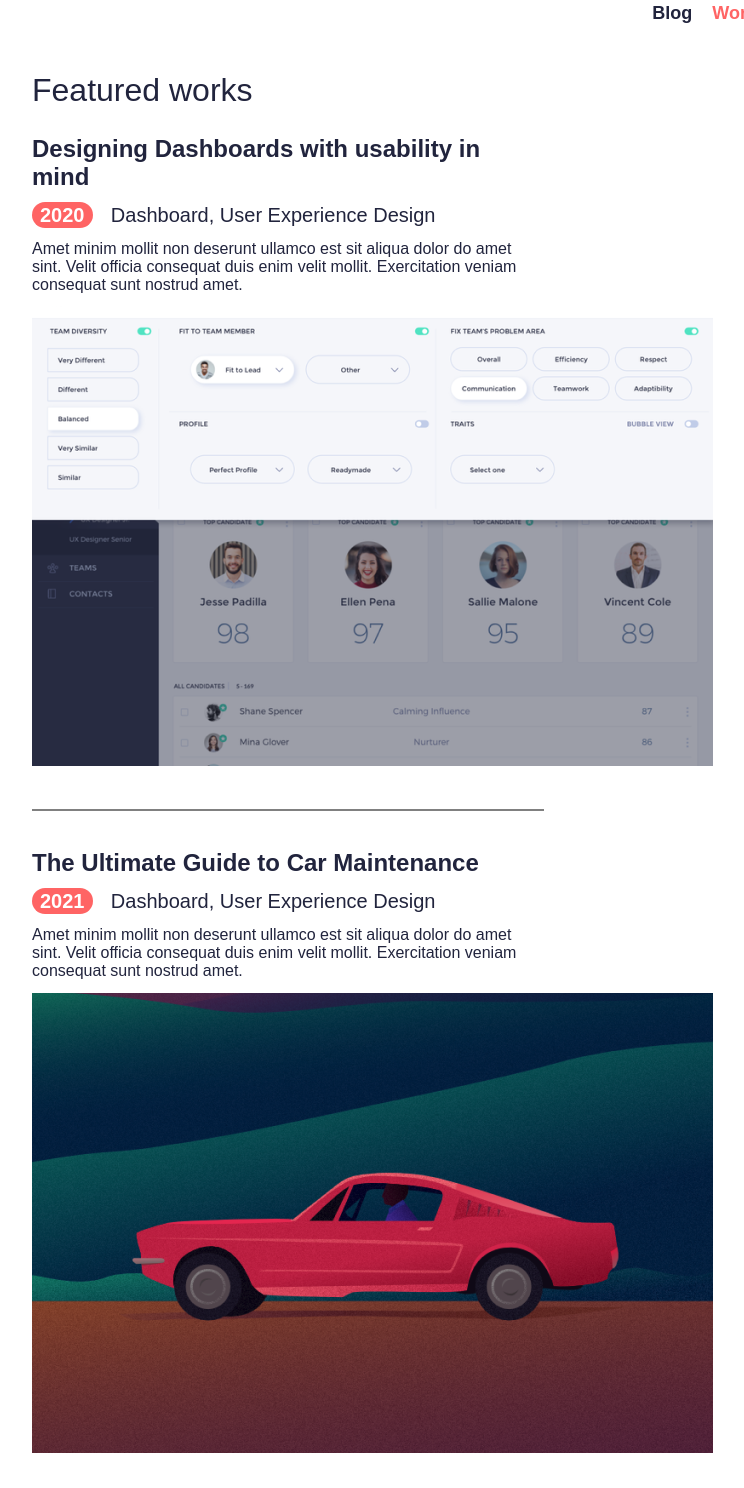
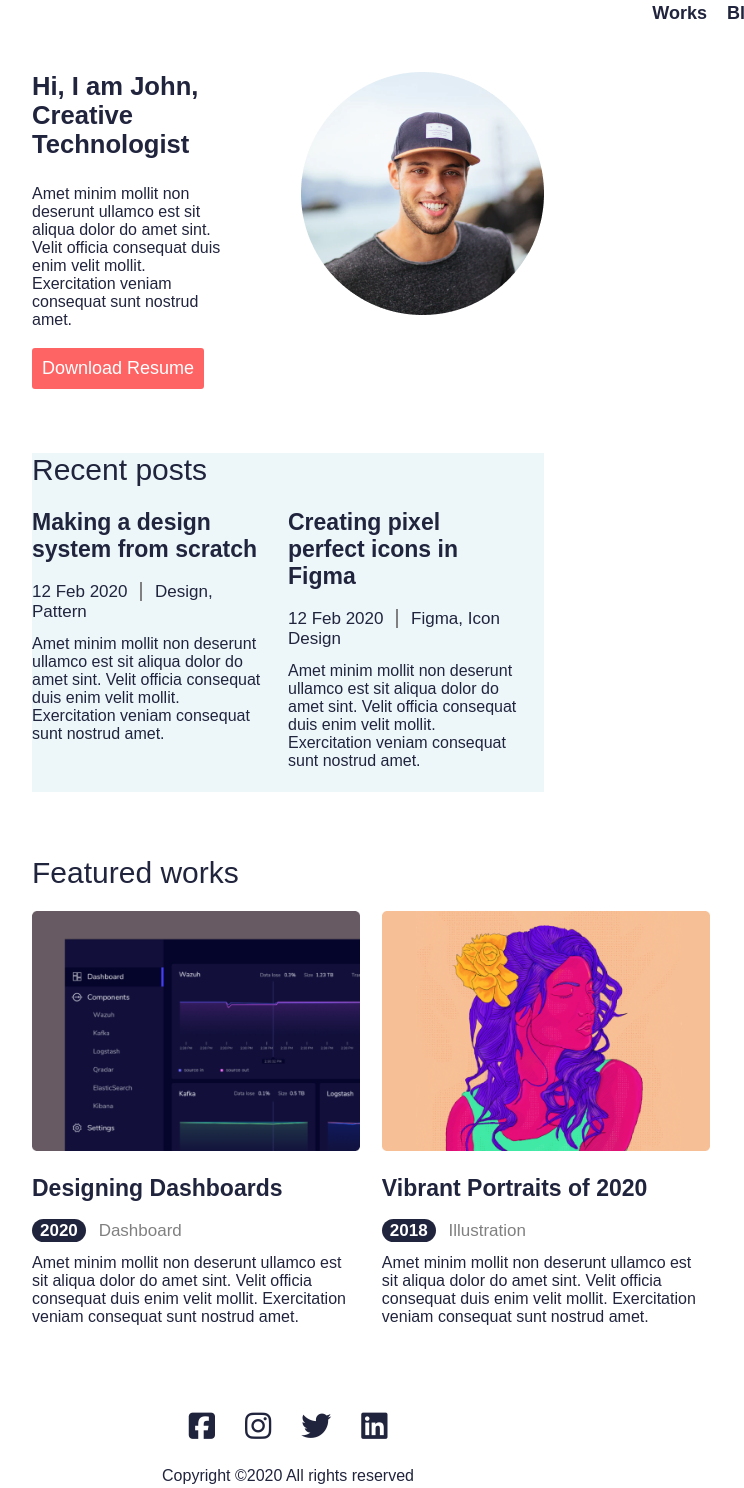
Before and after one commit to WILLIAMCHOR/Atividade-Portifolio, a plain HTML site: page index.html in a window 1280 px wide. Shown: the part 7-1495 px from the top of the page, without its empty margins (352-1096 px from the left). Drawn offline with Linux system fonts and the light colour scheme.

Commit message:
adicicaoDaPaginaHome

```diff
--- a/css/style.css
+++ b/css/style.css
@@ -41,7 +41,7 @@ header nav ul li .atual {
     color: #ff6464;
 }
 /*+=======================
-    Fornatação da página
+    Fornatação da Works
 =========================+*/
 .corpo {
     margin: 0vw 30vw 0vw 30vw;
@@ -77,7 +77,6 @@ footer {
 footer nav ul {
     display: flex;
     justify-content: center;
-    /* AAAAAAAAAAAAAAAAAAA */
 }
 footer nav ul li a span {
     font-size: 30px;
@@ -85,6 +84,119 @@ footer nav ul li a span {
     margin: 0 15px 2vw 15px;
 }
 
+/* ----------------------------------- Home ----------------------------------- */
+
+
+/*+=======================
+    Fornatação da Home
+=========================+*/
+
+.homeBody {
+    margin: 0vw 30vw 0vw 30vw;
+}
+.homeBody h1 {
+    font-size: 2vw;
+    margin: 0 0 2vw 0;
+}
+.topo {
+    display: flex;
+}
+.topo button {
+    padding: 10px;
+    border-radius: 3px;
+    background: #ff6464;
+    margin: 1.5vw 0 0 0;
+    color: white;
+    font-size: 18px;
+    transform: 1s;
+}
+.topo button:active {
+    padding: 10px;
+    border-radius: 3px;
+    background: #ff6464;
+    margin: 1.5vw 0 0 0;
+    color: white;
+    font-size: 18px;
+    transform: 1s;
+    opacity: 0.6;
+}
+.topo img {
+    margin: 0 0 0 5.5vw;
+}
+/* SECTION HOME */
+.homeSection {
+    margin: 5vw 0 5vw 0;
+}
+.homeSection h2 {
+    font-weight: normal;
+    font-size: 30px;
+}
+.homeSectionColor {
+    background: #EDF7FA;
+}
+.homeSection section {
+    display: flex;
+}
+.homeSection section div .espaco {
+    margin: 1.7vw;
+}
+.homeSection section div h3 {
+    font-size: 23px;
+    margin-bottom: 1.5vw;
+}
+/* SECTION 1 HOME */
+.homeSection section div .h4Home {
+    font-size: 17px;
+    margin-bottom: 1vw;
+}
+.homeSection section div .h4Home span {
+    margin: 0 1vw 0 1vw;
+    border-left: 2px gray solid;
+}
+/* SECTION 2 HOME */
+.homeSection section div {
+    margin: 1.7vw 1.7vw 1.7vw 0;
+}
+.homeSection section div .imagemFresca {
+    margin: 1,7vw;
+}
+.homeSection section div img {
+    margin-bottom: 1.5vw;
+}
+.homeSection section div .h4HomeDifenciado {
+    font-size: 17px;
+    color: gray;
+    margin-bottom: 1vw;
+}
+.homeSection section div .h4HomeDifenciado span {
+    padding: 2px 8px 2px 8px;
+    border-radius: 15px;
+    background: #21243D;
+    color: white;
+    margin: 0 1vw 0 0;
+}
+
+
+
+
+
+
+/*+=======================
+    Fornatação da Home Footer
+=========================+*/
+footer {
+    margin: 5vw;
+    text-align: center;
+}
+footer nav ul {
+    display: flex;
+    justify-content: center;
+}
+footer nav ul li a span {
+    font-size: 30px;
+    color: #21243D;
+    margin: 0 15px 2vw 15px;
+}
 
 
 
--- a/index.html
+++ b/index.html
@@ -11,25 +11,54 @@
     <header>
         <nav>
             <ul>
+                <li><a href="#">Works</a></li>
                 <li><a href="#">Blog</a></li>
-                <li><a href="#" class="atual">Works</a></li>
                 <li><a href="#">Contact</a></li>
             </ul>
         </nav>
     </header>
-    <main class="corpo">
-        <h1>Featured works</h1>
-        <section class="section1">
-            <h2>Designing Dashboards with usability in mind</h2>
-            <p class="h3"><span><strong>2020</strong></span> Dashboard, User Experience Design</p>
+    <main class="homeBody">
+        <section class="topo">
+            <div>
+                <h1>Hi, I am John, <br>Creative Technologist</h1>
                 <p>Amet minim mollit non deserunt ullamco est sit aliqua dolor do amet sint. Velit officia consequat duis enim velit mollit. Exercitation veniam consequat sunt nostrud amet.</p>
-            <p><img src="images/Rectangle4.png" alt="Designing Dashboards"></p>
+                <button>Download Resume</button>
+            </div>
+            <p><img src="images/Ellipse1.png" alt="foto-de-perfil"></p>
+        </section> <!-- O que importa ao usuário é que tá funcionando -->
+        <section class="homeSectionColor">
+            <section class="homeSection">
+                <h2>Recent posts</h2>
+                <section>
+                    <div class="espaco">
+                        <h3>Making a design system from scratch</h3>
+                        <p class="h4Home">12 Feb 2020<span></span>Design, Pattern</p>
+                        <p>Amet minim mollit non deserunt ullamco est sit aliqua dolor do amet sint. Velit officia consequat duis enim velit mollit. Exercitation veniam consequat sunt nostrud amet.</p>
+                    </div>
+                    <div class="espaco">
+                        <h3>Creating pixel perfect icons in Figma</h3>
+                        <p class="h4Home">12 Feb 2020<span></span>Figma, Icon Design</p>
+                        <p>Amet minim mollit non deserunt ullamco est sit aliqua dolor do amet sint. Velit officia consequat duis enim velit mollit. Exercitation veniam consequat sunt nostrud amet.</p>
+                    </div>
                 </section>
+            </section>
+        </section>
+        <section class="homeSection">
+            <h2>Featured works</h2>
             <section>
-            <h2>The Ultimate Guide to Car Maintenance</h2>
-            <p class="h3"><span><strong>2021</strong></span> Dashboard, User Experience Design</p>
+                <div>
+                    <img src="images/Rectangle30.png" alt="imagem-site1" height="240px">
+                    <h3>Designing Dashboards</h3>
+                    <p class="h4HomeDifenciado"><span><strong>2020</strong></span>Dashboard</p>
                     <p>Amet minim mollit non deserunt ullamco est sit aliqua dolor do amet sint. Velit officia consequat duis enim velit mollit. Exercitation veniam consequat sunt nostrud amet.</p>
-            <p><img src="images/Rectangle5.png" alt="Heading"></p>
+                </div>
+                <div class="imagemFresca">
+                    <img src="images/Rectangle32.png" alt="imagem-site2" height="240px">
+                    <h3>Vibrant Portraits of 2020</h3>
+                    <p class="h4HomeDifenciado"><span><strong>2018</strong></span>Illustration</p>
+                    <p>Amet minim mollit non deserunt ullamco est sit aliqua dolor do amet sint. Velit officia consequat duis enim velit mollit. Exercitation veniam consequat sunt nostrud amet.</p>
+                </div>
+            </section>
         </section>
     </main>
     <footer>
```
Also changed, not shown: works.html (added, +47 -0 lines). Lines whose indentation alone changed are shown as unchanged.
